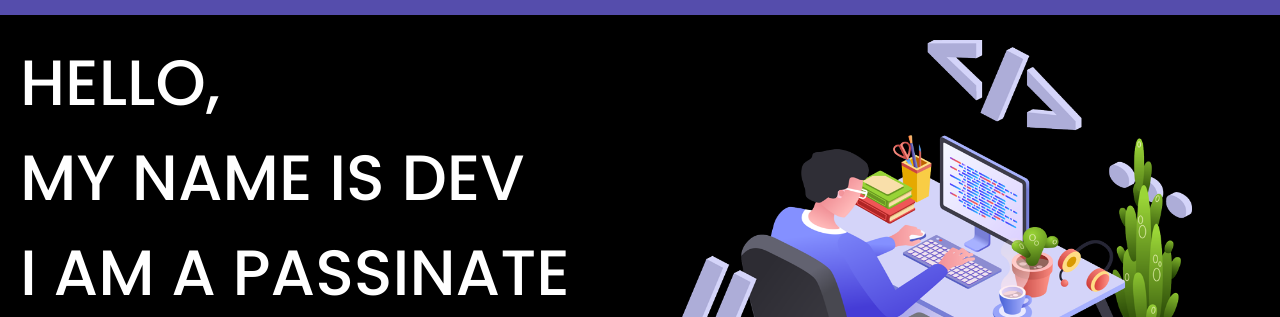
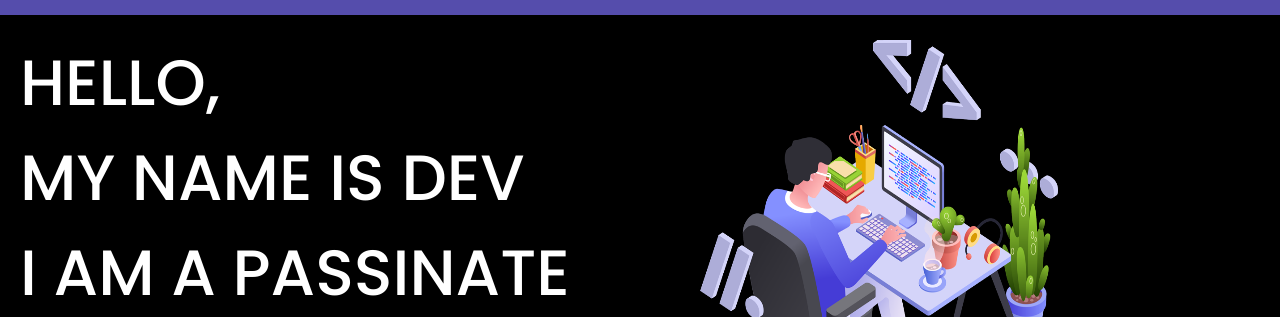
Before and after one commit to MistryDev0/portfolio.github.io.com, a plain HTML site: page index.html in a window 1280 px wide. Shown: the part 85-402 px from the top of the page. Drawn offline with nearby package versions, Linux system fonts and the light colour scheme; a web font is replaced by a local one.

Commit message:
Update1 style.css

```diff
--- a/style.css
+++ b/style.css
@@ -85,10 +85,10 @@ section#leftside {
 }
 
 #rightside img {
-    margin: 25px 0px;
-    width: 40vw;
+    margin: 25px 20px;
+    width: 70%;
     background-color: black;
-    height: 55vh;
+    height: 70%;
 }
 
 
@@ -279,7 +279,13 @@ ul li i {
 
 }
 
+@media (max-width:1080px) {
+    #rightside {
+        width: 40vw;
+        height: 50vh;
 
+    }
+}
 
 
 /* about us file css is here  */
```
